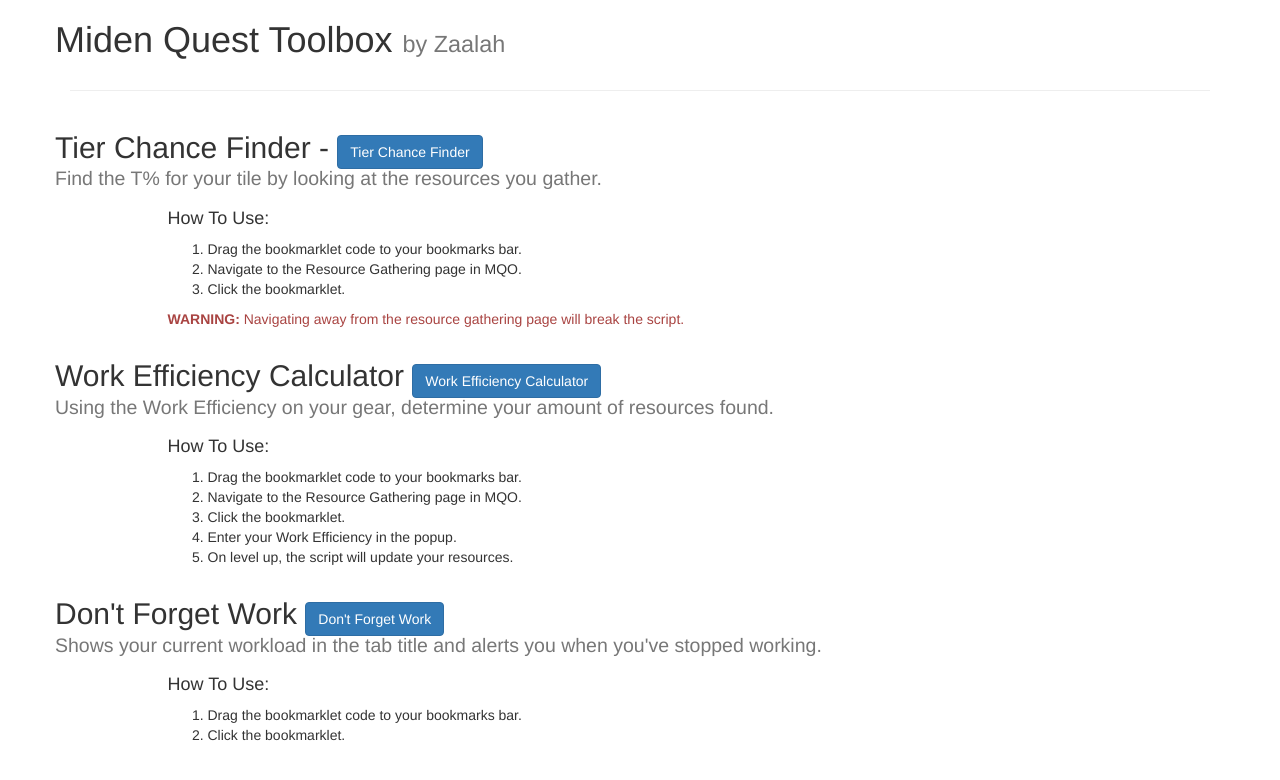
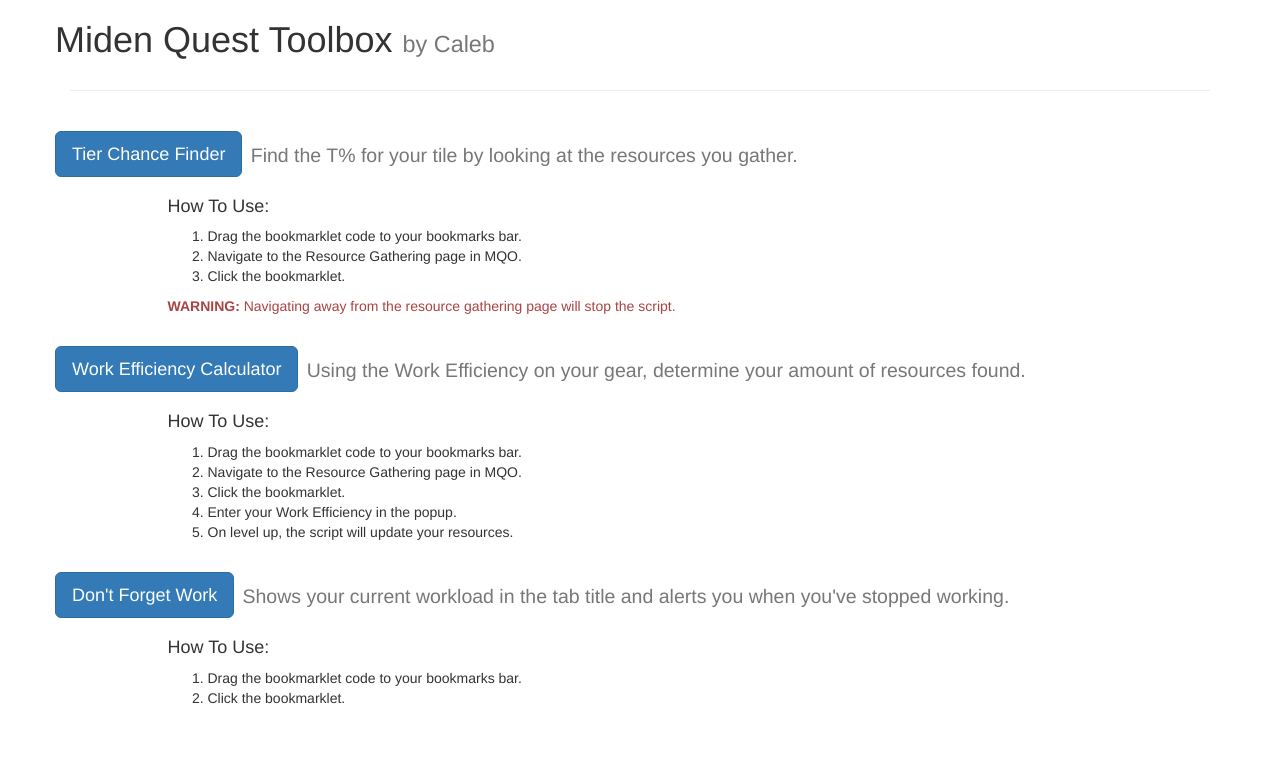
Before and after one commit to Josecholi/MidenQuestToolbox, a plain HTML site: page index.html in a window 1280 px wide. Drawn offline with nearby package versions, Linux system fonts and the light colour scheme.

Commit message:
V1,3.2
Linted the DFW script and spruced up the webpage.

```diff
--- a/index.html
+++ b/index.html
@@ -5,16 +5,13 @@
 </head>
 <body><div class="container">
 <div class="row">
-  <h1>Miden Quest Toolbox <small>by Zaalah</small></h1>
+  <h1>Miden Quest Toolbox <small>by Caleb</small></h1>
 </div>
 <hr>
 <div class="row">
-<h2>Tier Chance Finder -
-  <small><a class="btn btn-primary"
+<h2><a class="btn btn-primary btn-lg"
     href="javascript:(function(){var jsCode = document.createElement('script');jsCode.setAttribute('src', 'https://rawgit.com/zaalah/MidenQuestToolbox/master/Tier%20Chance%20Finder.js');document.body.appendChild(jsCode);}());">
     Tier Chance Finder</a>
-  </small>
-  <br>
   <small>Find the T% for your tile by looking at the resources you gather.</small>
 </h2>
 <div class="col-lg-8 col-lg-offset-1">
@@ -24,17 +21,14 @@
     <li>Navigate to the Resource Gathering page in MQO.</li>
     <li>Click the bookmarklet.</li>
   </ol>
-  <p class="text-danger"><strong>WARNING:</strong> Navigating away from the resource gathering page will break the script.</p>
+  <p class="text-danger"><strong>WARNING:</strong> Navigating away from the resource gathering page will stop the script.</p>
 </div>
 </div>
 
 <div class="row">
-<h2>Work Efficiency Calculator
-  <small><a class="btn btn-primary"
+<h2><a class="btn btn-primary btn-lg"
     href="javascript:(function(){var jsCode = document.createElement('script');jsCode.setAttribute('src', 'https://rawgit.com/zaalah/MidenQuestToolbox/master/Work%20Efficiency%20Calculator.js');document.body.appendChild(jsCode);}());">
     Work Efficiency Calculator</a>
-  </small>
-  <br>
   <small>Using the Work Efficiency on your gear, determine your amount of resources found.</small>
 </h2>
 <div class="col-lg-8 col-lg-offset-1">
@@ -50,12 +44,9 @@
 </div>
 
 <div class="row">
-<h2>Don't Forget Work
-  <small><a class="btn btn-primary"
+<h2><a class="btn btn-primary btn-lg"
     href="javascript:(function(){var jsCode = document.createElement('script');jsCode.setAttribute('src', 'https://rawgit.com/calebanth/MidenQuestToolbox/master/Dont%20Forget%20Work.js');document.body.appendChild(jsCode);}());">
     Don't Forget Work</a>
-  </small>
-  <br>
   <small>Shows your current workload in the tab title and alerts you when you've stopped working.</small>
 </h2>
 <div class="col-lg-8 col-lg-offset-1">
```
Also changed, not shown: Dont Forget Work.js (+6 -8 lines).
